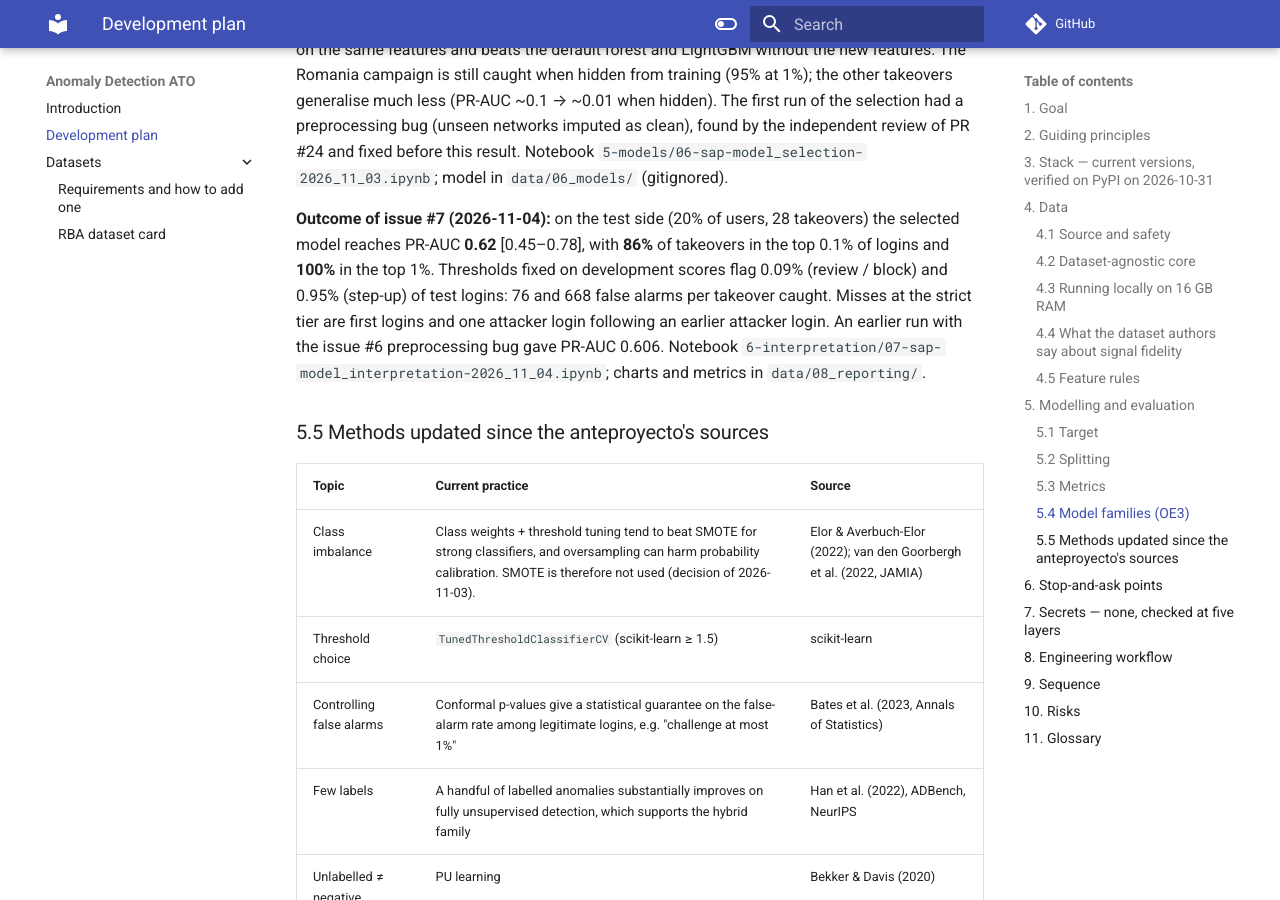
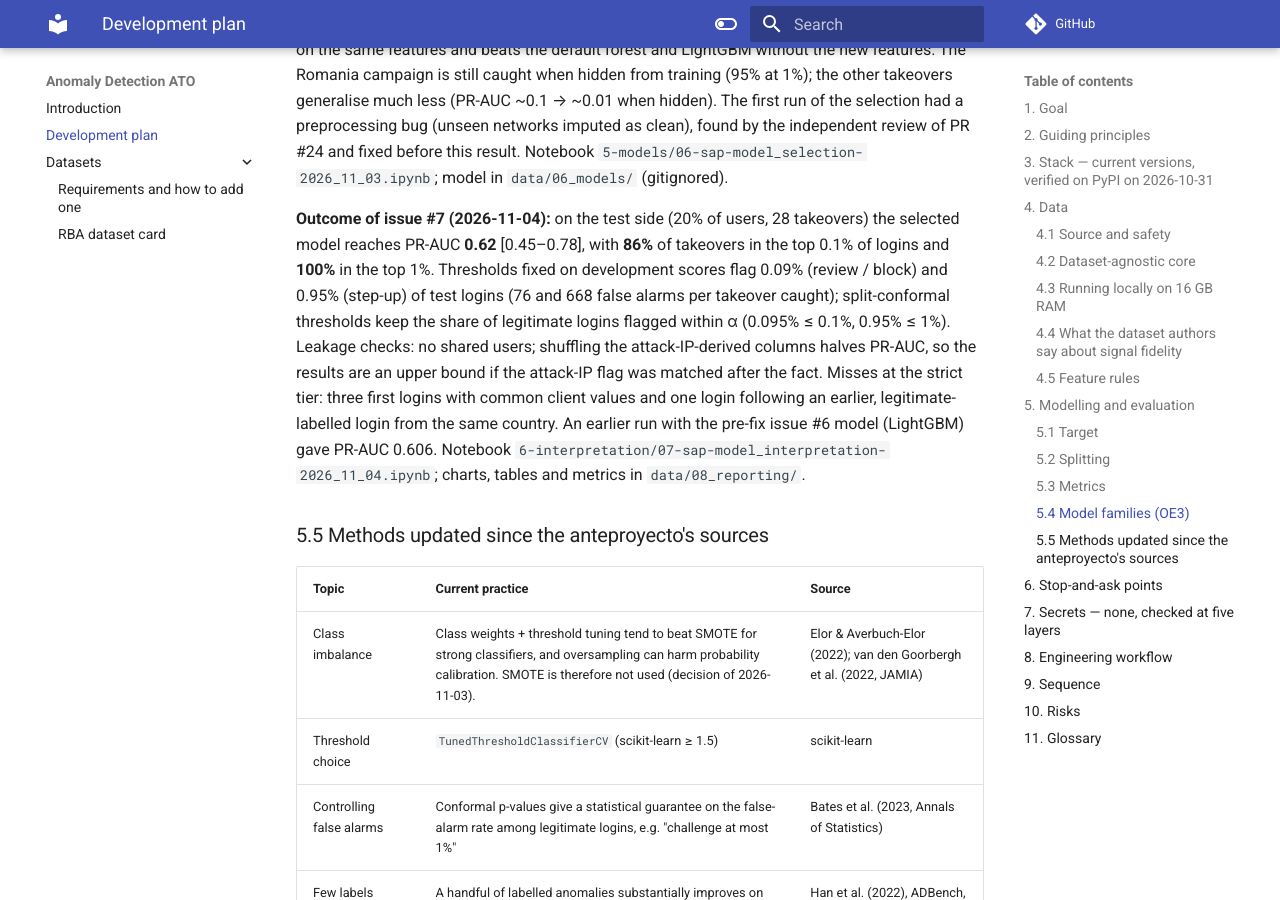
Before and after one commit to modsiw-mona/anomaly_detection_ato, an MkDocs documentation site: the page built from docs/development-plan.md, in a window 1280 px wide and 900 px high, scrolled down 6798 px. Built offline with MkDocs 1.6.1 and Material for MkDocs 9.7.7, drawn with Linux system fonts in a browser that asks for light colours; comment, search, counter and statistics services are not loaded.

Commit message:
feat: add leakage checks, conformal control and cost analysis to the evaluation
Addresses the independent review of PR #25: corrected readings, sha256 check of the model, per-login explanations of misses, per-user friction and analyst load, tables saved to data/08_reporting. Notebooks may use typographic symbols and inline constants (ruff per-file ignores).

```diff
--- a/docs/development-plan.md
+++ b/docs/development-plan.md
@@ -224,11 +224,14 @@ this result. Notebook `5-models/06-sap-model_selection-2026_11_03.ipynb`; model
 (gitignored).
 
 **Outcome of issue #7 (2026-11-04):** on the test side (20% of users, 28 takeovers) the selected model reaches
-PR-AUC **0.62** [0.45–0.78], with **86%** of takeovers in the top 0.1% of logins and **100%** in the top 1%.
-Thresholds fixed on development scores flag 0.09% (review / block) and 0.95% (step-up) of test logins: 76 and 668
-false alarms per takeover caught. Misses at the strict tier are first logins and one attacker login following an
-earlier attacker login. An earlier run with the issue #6 preprocessing bug gave PR-AUC 0.606. Notebook
-`6-interpretation/07-sap-model_interpretation-2026_11_04.ipynb`; charts and metrics in `data/08_reporting/`.
+PR-AUC **0.62** [0.45–0.78], with **86%** of takeovers in the top 0.1% of logins and **100%** in the top 1%. Thresholds
+fixed on development scores flag 0.09% (review / block) and 0.95% (step-up) of test logins (76 and 668 false alarms
+per takeover caught); split-conformal thresholds keep the share of legitimate logins flagged within α (0.095% ≤ 0.1%,
+0.95% ≤ 1%). Leakage checks: no shared users; shuffling the attack-IP-derived columns halves PR-AUC, so the results
+are an upper bound if the attack-IP flag was matched after the fact. Misses at the strict tier: three first logins
+with common client values and one login following an earlier, legitimate-labelled login from the same country. An
+earlier run with the pre-fix issue #6 model (LightGBM) gave PR-AUC 0.606. Notebook
+`6-interpretation/07-sap-model_interpretation-2026_11_04.ipynb`; charts, tables and metrics in `data/08_reporting/`.
 
 ### 5.5 Methods updated since the anteproyecto's sources
 
```
Also changed, not shown: 3 other files.
